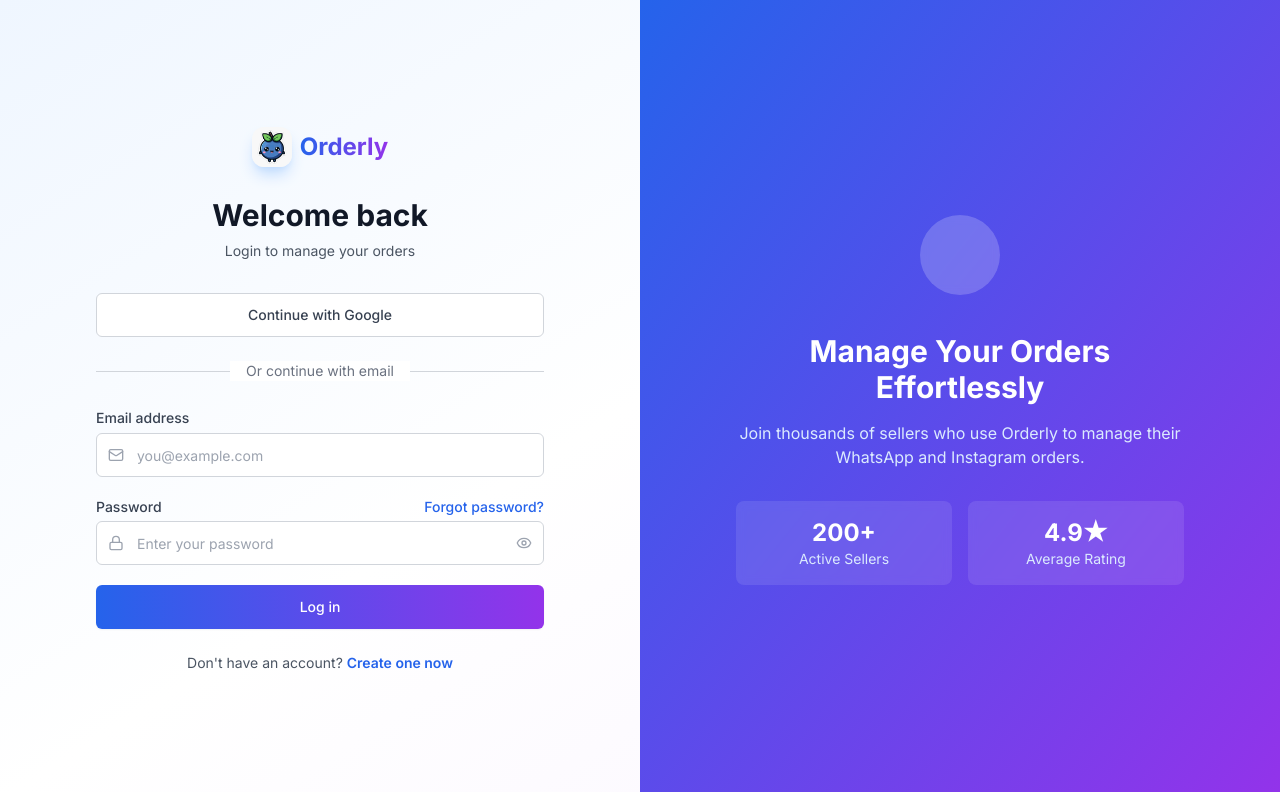
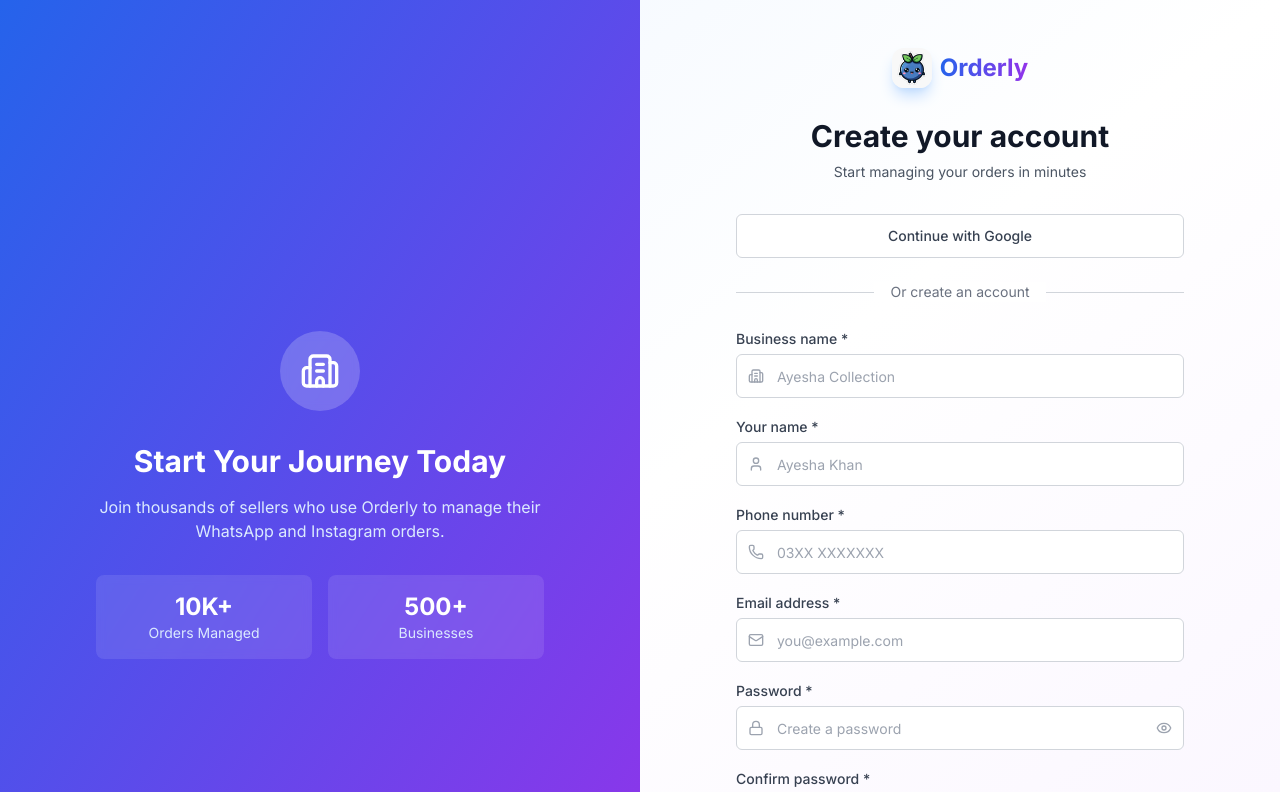
Before and after one commit to ameergulkhan1/orderly-saas-system, a Next.js app in the folder frontend/: page /login in a window 1280 px wide. Shown: the top 792 px of the page. Built offline with nearby package versions, Linux system fonts and the light colour scheme; no server answers.

Commit message:
feat: add Firebase Google registration

```diff
--- a/frontend/app/(auth)/login/page.tsx
+++ b/frontend/app/(auth)/login/page.tsx
@@ -9,85 +9,219 @@
 import { Label } from "@/components/ui/label";
 import { authAPI } from "@/lib/api/auth.api";
 import { signInWithGoogle } from "@/lib/firebase";
-import { Mail, Lock, Eye, EyeOff, Loader2 } from "lucide-react";
+import {
+  Mail,
+  Lock,
+  Eye,
+  EyeOff,
+  Loader2,
+  User,
+  Building2,
+  Phone,
+  CheckCircle,
+} from "lucide-react";
 
-export default function LoginPage() {
+export default function RegisterPage() {
   const router = useRouter();
+
   const [showPassword, setShowPassword] = useState(false);
+  const [showConfirmPassword, setShowConfirmPassword] = useState(false);
+
   const [loading, setLoading] = useState(false);
-  const [googleLoading, setGoogleLoading] = useState(false);
+  const [registered, setRegistered] = useState(false);
+
   const [error, setError] = useState<string | null>(null);
-  const [formData, setFormData] = useState({ email: "", password: "" });
+
+  const [formData, setFormData] = useState({
+    businessName: "",
+    ownerName: "",
+    phone: "",
+    email: "",
+    password: "",
+    confirmPassword: "",
+  });
 
   const handleSubmit = async (e: React.FormEvent) => {
     e.preventDefault();
     setError(null);
+
+    if (formData.password !== formData.confirmPassword) {
+      setError("Passwords do not match");
+      return;
+    }
+
+    if (
+      !formData.businessName ||
+      !formData.ownerName ||
+      !formData.phone ||
+      !formData.email ||
+      !formData.password
+    ) {
+      setError("Please fill in all fields");
+      return;
+    }
+
     setLoading(true);
+
     try {
-      const res = await authAPI.login({
+      const res = await authAPI.register({
+        name: formData.ownerName,
         email: formData.email,
         password: formData.password,
+        businessName: formData.businessName,
+        phone: formData.phone,
       });
-      if (res.success) {
-        router.push("/dashboard");
-      } else {
-        setError(res.error?.message || "Invalid email or password");
+
+      if (!res.success) {
+        setError(
+          res.error?.message ||
+            "Registration failed. Please try again."
+        );
+        return;
       }
+
+      setRegistered(true);
+
+      setTimeout(() => {
+        router.push("/onboarding");
+      }, 1500);
     } catch (err: any) {
-      setError(
+      const message =
         err?.error?.message ||
-          err?.message ||
-          "Invalid email or password. Please try again."
-      );
+        err?.message ||
+        "Registration failed. Please try again.";
+
+      setError(message);
     } finally {
       setLoading(false);
     }
   };
 
-  const handleGoogleLogin = async () => {
+  const handleGoogleRegister = async () => {
     setError(null);
-    setGoogleLoading(true);
+    setLoading(true);
+
     try {
-      // 1) Popup Google sign-in → get Firebase ID token
+      // 1. Sign in with Google using Firebase
       const firebaseUser = await signInWithGoogle();
 
-      // 2. Exchange the Firebase ID token for your backend JWT
-      const res = await authAPI.googleLogin({
+      // 2. Send Firebase ID token to your backend
+      const res = await authAPI.googleRegister({
         idToken: firebaseUser.idToken,
       });
 
+      // 3. Check backend response
       if (!res.success) {
-        setError(res.error?.message || "Google sign-in failed");
+        setError(
+          res.error?.message ||
+            "Google sign-up failed. Please try again."
+        );
         return;
       }
 
-      router.push("/dashboard");
+      // 4. Registration successful
+      setRegistered(true);
+
+      // 5. Redirect to onboarding
+      setTimeout(() => {
+        router.push("/onboarding");
+      }, 1500);
     } catch (err: any) {
-      // User closed the popup or cancelled
       const code = err?.code as string | undefined;
-      if (
-        code === "auth/popup-closed-by-user" ||
-        code === "auth/cancelled-popup-request"
+
+      if (code === "auth/popup-closed-by-user") {
+        setError("Google sign-up was cancelled.");
+      } else if (code === "auth/cancelled-popup-request") {
+        setError("Google sign-up was cancelled.");
+      } else if (code === "auth/popup-blocked") {
+        setError(
+          "Google sign-up popup was blocked. Please allow popups and try again."
+        );
+      } else if (code === "auth/unauthorized-domain") {
+        setError(
+          "This domain is not authorized for Google sign-in. Please try again from an authorized domain."
+        );
+      } else if (
+        code === "auth/account-exists-with-different-credential"
       ) {
-        setError("Google sign-in was cancelled.");
-      } else if (code === "auth/account-exists-with-different-credential") {
         setError(
-          "This email is registered with a different sign-in method. Use that one, or log in with email and password."
+          "This email is already registered with a different sign-in method. Use email and password instead."
         );
       } else {
         setError(
           err?.error?.message ||
             err?.message ||
-            "Google login failed. Please try again."
+            "Google sign-up failed. Please try again."
         );
       }
     } finally {
-      setGoogleLoading(false);
+      setLoading(false);
     }
   };
 
+  if (registered) {
+    return (
+      <div className="flex min-h-screen items-center justify-center bg-gradient-to-br from-blue-50 via-white to-purple-50 px-4">
+        <div className="text-center">
+          <div className="mb-4 inline-flex h-20 w-20 items-center justify-center rounded-full bg-green-100">
+            <CheckCircle className="h-10 w-10 text-green-600" />
+          </div>
+
+          <h2 className="text-2xl font-bold text-gray-900">
+            Account Created! 🎉
+          </h2>
+
+          <p className="mt-2 text-gray-600">
+            Redirecting to setup your store...
+          </p>
+
+          <div className="mt-4 flex justify-center">
+            <div className="h-2 w-48 overflow-hidden rounded-full bg-gray-200">
+              <div className="h-full w-full animate-progress rounded-full bg-gradient-to-r from-blue-600 to-purple-600" />
+            </div>
+          </div>
+        </div>
+      </div>
+    );
+  }
+
   return (
     <div className="flex min-h-screen bg-gradient-to-br from-blue-50 via-white to-purple-50">
+      <div className="hidden lg:flex lg:w-1/2 items-center justify-center bg-gradient-to-br from-blue-600 to-purple-600 p-12">
+        <div className="max-w-md text-center text-white">
+          <div className="mb-8">
+            <div className="inline-flex h-20 w-20 items-center justify-center rounded-full bg-white/20 backdrop-blur-sm">
+              <Building2 className="h-10 w-10" />
+            </div>
+          </div>
+
+          <h2 className="text-3xl font-bold">
+            Start Your Journey Today
+          </h2>
+
+          <p className="mt-4 text-blue-100">
+            Join thousands of sellers who use Orderly to manage their
+            WhatsApp and Instagram orders.
+          </p>
+
+          <div className="mt-8 grid grid-cols-2 gap-4">
+            <div className="rounded-lg bg-white/10 backdrop-blur-sm p-4">
+              <div className="text-2xl font-bold">10K+</div>
+              <div className="text-sm text-blue-100">
+                Orders Managed
+              </div>
+            </div>
+
+            <div className="rounded-lg bg-white/10 backdrop-blur-sm p-4">
+              <div className="text-2xl font-bold">500+</div>
+              <div className="text-sm text-blue-100">
+                Businesses
+              </div>
+            </div>
+          </div>
+        </div>
+      </div>
+
       <div className="flex flex-1 items-center justify-center px-4 py-12 sm:px-6 lg:px-8">
         <div className="w-full max-w-md">
           <div className="mb-8 text-center">
@@ -101,14 +235,19 @@
                   priority
                   className="h-10 w-10 rounded-xl object-cover shadow-lg shadow-blue-200"
                 />
+
                 <span className="text-2xl font-bold bg-gradient-to-r from-blue-600 to-purple-600 bg-clip-text text-transparent">
                   Orderly
                 </span>
               </div>
             </Link>
-            <h2 className="mt-6 text-3xl font-bold text-gray-900">Welcome back</h2>
+
+            <h2 className="mt-6 text-3xl font-bold text-gray-900">
+              Create your account
+            </h2>
+
             <p className="mt-2 text-sm text-gray-600">
-              Login to manage your orders
+              Start managing your orders in minutes
             </p>
           </div>
 
@@ -116,13 +255,15 @@
             type="button"
             variant="outline"
             className="relative w-full border-gray-300 bg-white hover:bg-gray-50 transition-all duration-200 h-11"
-            onClick={handleGoogleLogin}
-            disabled={googleLoading}
+            onClick={handleGoogleRegister}
+            disabled={loading}
           >
-            {googleLoading ? (
+            {loading ? (
               <Loader2 className="h-5 w-5 animate-spin" />
             ) : (
-              <span className="font-medium">Continue with Google</span>
+              <span className="font-medium">
+                Continue with Google
+              </span>
             )}
           </Button>
 
@@ -130,9 +271,10 @@
             <div className="absolute inset-0 flex items-center">
               <div className="w-full border-t border-gray-300" />
             </div>
+
             <div className="relative flex justify-center text-sm">
               <span className="bg-white px-4 text-gray-500">
-                Or continue with email
+                Or create an account
               </span>
             </div>
           </div>
@@ -143,13 +285,100 @@
             </div>
           )}
 
-          <form onSubmit={handleSubmit} className="space-y-5">
+          <form onSubmit={handleSubmit} className="space-y-4">
             <div>
-              <Label htmlFor="email" className="text-sm font-medium text-gray-700">
-                Email address
+              <Label
+                htmlFor="businessName"
+                className="text-sm font-medium text-gray-700"
+              >
+                Business name *
               </Label>
+
+              <div className="relative mt-1">
+                <Building2 className="absolute left-3 top-1/2 h-4 w-4 -translate-y-1/2 text-gray-400" />
+
+                <Input
+                  id="businessName"
+                  placeholder="Ayesha Collection"
+                  className="pl-10 h-11 border-gray-300 focus:border-blue-500 focus:ring-blue-500"
+                  value={formData.businessName}
+                  onChange={(e) =>
+                    setFormData({
+                      ...formData,
+                      businessName: e.target.value,
+                    })
+                  }
+                  required
+                />
+              </div>
+            </div>
+
+            <div>
+              <Label
+                htmlFor="ownerName"
+                className="text-sm font-medium text-gray-700"
+              >
+                Your name *
+              </Label>
+
+              <div className="relative mt-1">
+                <User className="absolute left-3 top-1/2 h-4 w-4 -translate-y-1/2 text-gray-400" />
+
+                <Input
+                  id="ownerName"
+                  placeholder="Ayesha Khan"
+                  className="pl-10 h-11 border-gray-300 focus:border-blue-500 focus:ring-blue-500"
+                  value={formData.ownerName}
+                  onChange={(e) =>
+                    setFormData({
+                      ...formData,
+                      ownerName: e.target.value,
+                    })
+                  }
+                  required
+                />
+              </div>
+            </div>
+
+            <div>
+              <Label
+                htmlFor="phone"
+                className="text-sm font-medium text-gray-700"
+              >
+                Phone number *
+              </Label>
+
+              <div className="relative mt-1">
+                <Phone className="absolute left-3 top-1/2 h-4 w-4 -translate-y-1/2 text-gray-400" />
+
+                <Input
+                  id="phone"
+                  type="tel"
+                  placeholder="03XX XXXXXXX"
+                  className="pl-10 h-11 border-gray-300 focus:border-blue-500 focus:ring-blue-500"
+                  value={formData.phone}
+                  onChange={(e) =>
+                    setFormData({
+                      ...formData,
+                      phone: e.target.value,
+                    })
+                  }
+                  required
+                />
+              </div>
+            </div>
+
+            <div>
+              <Label
+                htmlFor="email"
+                className="text-sm font-medium text-gray-700"
+              >
+                Email address *
+              </Label>
+
               <div className="relative mt-1">
                 <Mail className="absolute left-3 top-1/2 h-4 w-4 -translate-y-1/2 text-gray-400" />
+
                 <Input
                   id="email"
                   type="email"
@@ -157,7 +386,10 @@
                   className="pl-10 h-11 border-gray-300 focus:border-blue-500 focus:ring-blue-500"
                   value={formData.email}
                   onChange={(e) =>
-                    setFormData({ ...formData, email: e.target.value })
+                    setFormData({
+                      ...formData,
+                      email: e.target.value,
+                    })
                   }
                   required
                 />
@@ -165,36 +397,85 @@
             </div>
 
             <div>
-              <div className="flex items-center justify-between">
-                <Label htmlFor="password" className="text-sm font-medium text-gray-700">
-                  Password
-                </Label>
-                <Link
-                  href="/forgot-password"
-                  className="text-sm font-medium text-blue-600 hover:text-blue-700 transition-colors"
-                >
-                  Forgot password?
-                </Link>
-              </div>
+              <Label
+                htmlFor="password"
+                className="text-sm font-medium text-gray-700"
+              >
+                Password *
+              </Label>
+
               <div className="relative mt-1">
                 <Lock className="absolute left-3 top-1/2 h-4 w-4 -translate-y-1/2 text-gray-400" />
+
                 <Input
                   id="password"
                   type={showPassword ? "text" : "password"}
-                  placeholder="Enter your password"
+                  placeholder="Create a password"
                   className="pl-10 pr-10 h-11 border-gray-300 focus:border-blue-500 focus:ring-blue-500"
                   value={formData.password}
                   onChange={(e) =>
-                    setFormData({ ...formData, password: e.target.value })
+                    setFormData({
+                      ...formData,
+                      password: e.target.value,
+                    })
                   }
                   required
                 />
+
                 <button
                   type="button"
                   className="absolute right-3 top-1/2 -translate-y-1/2 text-gray-400 hover:text-gray-600 transition-colors"
-                  onClick={() => setShowPassword(!showPassword)}
+                  onClick={() =>
+                    setShowPassword(!showPassword)
+                  }
                 >
                   {showPassword ? (
+                    <EyeOff className="h-4 w-4" />
+                  ) : (
+                    <Eye className="h-4 w-4" />
+                  )}
+                </button>
+              </div>
+            </div>
+
+            <div>
+              <Label
+                htmlFor="confirmPassword"
+                className="text-sm font-medium text-gray-700"
+              >
+                Confirm password *
+              </Label>
+
+              <div className="relative mt-1">
+                <Lock className="absolute left-3 top-1/2 h-4 w-4 -translate-y-1/2 text-gray-400" />
+
+                <Input
+                  id="confirmPassword"
+                  type={
+                    showConfirmPassword ? "text" : "password"
+                  }
+                  placeholder="Confirm your password"
+                  className="pl-10 pr-10 h-11 border-gray-300 focus:border-blue-500 focus:ring-blue-500"
+                  value={formData.confirmPassword}
+                  onChange={(e) =>
+                    setFormData({
+                      ...formData,
+                      confirmPassword: e.target.value,
+                    })
+                  }
+                  required
+                />
+
+                <button
+                  type="button"
+                  className="absolute right-3 top-1/2 -translate-y-1/2 text-gray-400 hover:text-gray-600 transition-colors"
+                  onClick={() =>
+                    setShowConfirmPassword(
+                      !showConfirmPassword
+                    )
+                  }
+                >
+                  {showConfirmPassword ? (
                     <EyeOff className="h-4 w-4" />
                   ) : (
                     <Eye className="h-4 w-4" />
@@ -211,47 +492,41 @@
               {loading ? (
                 <>
                   <Loader2 className="mr-2 h-4 w-4 animate-spin" />
-                  Logging in...
+                  Creating account...
                 </>
               ) : (
-                "Log in"
+                "Create Account"
               )}
             </Button>
           </form>
 
           <p className="mt-6 text-center text-sm text-gray-600">
-            Don't have an account?{" "}
+            Already have an account?{" "}
             <Link
-              href="/register"
+              href="/login"
               className="font-semibold text-blue-600 hover:text-blue-700 transition-colors"
             >
-              Create one now
+              Log in
             </Link>
           </p>
         </div>
       </div>
 
-      <div className="hidden lg:flex lg:w-1/2 items-center justify-center bg-gradient-to-br from-blue-600 to-purple-600 p-12">
-        <div className="max-w-md text-center text-white">
-          <div className="mb-8">
-            <div className="inline-flex h-20 w-20 items-center justify-center rounded-full bg-white/20 backdrop-blur-sm" />
-          </div>
-          <h2 className="text-3xl font-bold">Manage Your Orders Effortlessly</h2>
-          <p className="mt-4 text-blue-100">
-            Join thousands of sellers who use Orderly to manage their WhatsApp and Instagram orders.
-          </p>
-          <div className="mt-8 grid grid-cols-2 gap-4">
-            <div className="rounded-lg bg-white/10 backdrop-blur-sm p-4">
-              <div className="text-2xl font-bold">200+</div>
-              <div className="text-sm text-blue-100">Active Sellers</div>
-            </div>
-            <div className="rounded-lg bg-white/10 backdrop-blur-sm p-4">
-              <div className="text-2xl font-bold">4.9★</div>
-              <div className="text-sm text-blue-100">Average Rating</div>
-            </div>
-          </div>
-        </div>
-      </div>
+      <style jsx global>{`
+        @keyframes progress {
+          0% {
+            width: 0%;
+          }
+
+          100% {
+            width: 100%;
+          }
+        }
+
+        .animate-progress {
+          animation: progress 1.5s ease-in-out forwards;
+        }
+      `}</style>
     </div>
   );
 }
```
